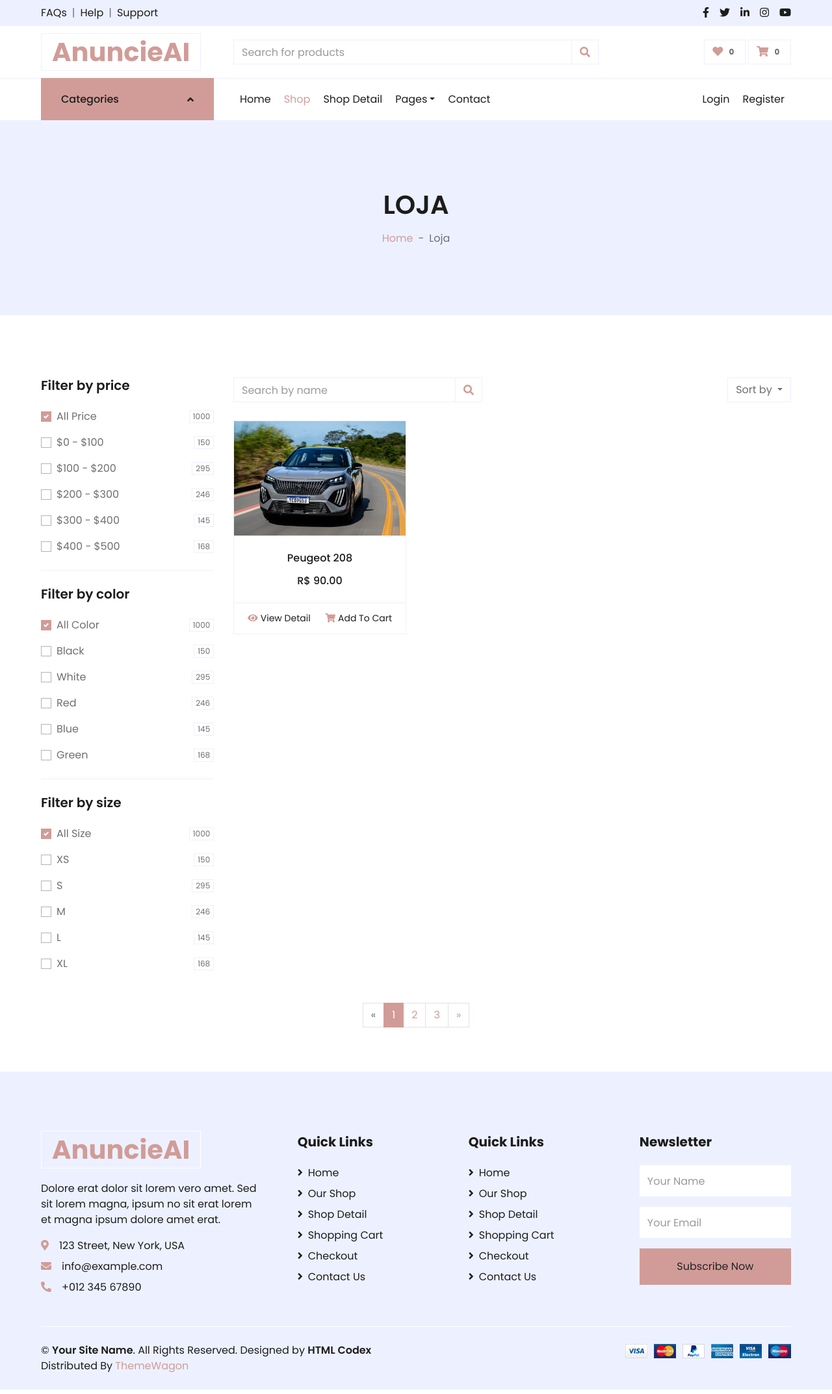
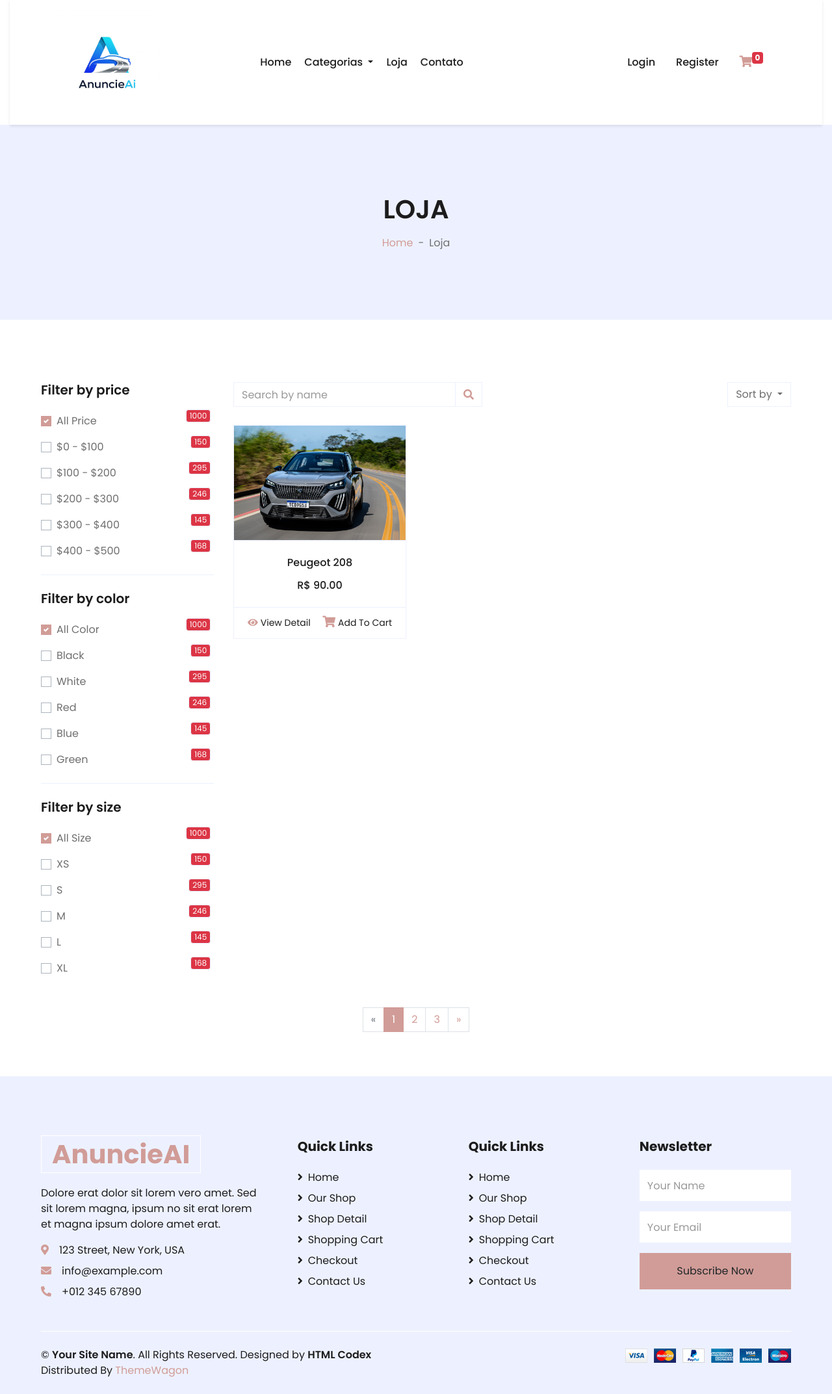
Before and after one commit to ArthConf/confessorcar, a Django app: page /loja/ in a window 1280 px wide. Shown: the whole page at 65% size. Run offline with Django 5.2, Linux system fonts and the light colour scheme; data comes from the database, SQL or seed files in the repository; some libraries are stand-ins or nearby versions.

Commit message:
alteracoes visuais do topbar de todos

```diff
--- a/anuncieai/templates/includes/topbar.html
+++ b/anuncieai/templates/includes/topbar.html
@@ -1,63 +1,136 @@
- <!-- Topbar Start -->
-    <div class="container-fluid">
-        <div class="row bg-secondary py-2 px-xl-5">
-            <div class="col-lg-6 d-none d-lg-block">
-                <div class="d-inline-flex align-items-center">
-                    <a class="text-dark" href="">FAQs</a>
-                    <span class="text-muted px-2">|</span>
-                    <a class="text-dark" href="">Help</a>
-                    <span class="text-muted px-2">|</span>
-                    <a class="text-dark" href="">Support</a>
-                </div>
-            </div>
-            <div class="col-lg-6 text-center text-lg-right">
-                <div class="d-inline-flex align-items-center">
-                    <a class="text-dark px-2" href="">
-                        <i class="fab fa-facebook-f"></i>
-                    </a>
-                    <a class="text-dark px-2" href="">
-                        <i class="fab fa-twitter"></i>
-                    </a>
-                    <a class="text-dark px-2" href="">
-                        <i class="fab fa-linkedin-in"></i>
-                    </a>
-                    <a class="text-dark px-2" href="">
-                        <i class="fab fa-instagram"></i>
-                    </a>
-                    <a class="text-dark pl-2" href="">
-                        <i class="fab fa-youtube"></i>
+{% load static %}
+
+<!-- Navbar Start -->
+<div class="container-fluid">
+    <nav class="navbar navbar-expand-lg navbar-light bg-light py-3">
+        <div class="container">
+            <!-- Logo -->
+            <a href="{% url 'home' %}" class="navbar-brand">
+                <img src="{% static 'img/logo_anuncieai.png' %}" alt="AnuncieAI Logo" class="logo-img">
+            </a>
+
+            <!-- Toggle Button for Mobile -->
+            <button class="navbar-toggler" type="button" data-toggle="collapse" data-target="#navbarNav">
+                <span class="navbar-toggler-icon"></span>
+            </button>
+
+            <!-- Navigation Links -->
+            <div class="collapse navbar-collapse" id="navbarNav">
+                <ul class="navbar-nav mx-auto">
+                    <li class="nav-item">
+                        <a href="{% url 'home' %}" class="nav-link">Home</a>
+                    </li>
+                    <li class="nav-item dropdown">
+                        <a class="nav-link dropdown-toggle" href="#" id="categoriesDropdown" role="button" data-toggle="dropdown">
+                            Categorias
+                        </a>
+                        <div class="dropdown-menu" aria-labelledby="categoriesDropdown">
+                            {% for cat in opcoes %}
+                            <a class="dropdown-item" href="{{ cat.get_url }}">{{ cat.categoria_nome }}</a>
+                            {% endfor %}
+                        </div>
+                    </li>
+                    <li class="nav-item">
+                        <a href="{% url 'loja' %}" class="nav-link">Loja</a>
+                    </li>
+                    <li class="nav-item">
+                        <a href="#" class="nav-link">Contato</a>
+                    </li>
+                </ul>
+
+                <!-- Right Side Items -->
+                <div class="navbar-nav ml-auto">
+                    <a href="#" class="nav-item nav-link">Login</a>
+                    <a href="#" class="nav-item nav-link">Register</a>
+                    <a href="#" class="nav-item nav-link">
+                        <i class="fas fa-shopping-cart text-primary"></i>
+                        <span class="badge">0</span>
                     </a>
                 </div>
             </div>
         </div>
-        <div class="row align-items-center py-3 px-xl-5">
-            <div class="col-lg-3 d-none d-lg-block">
-                <a href="" class="text-decoration-none">
-                    <h1 class="m-0 display-5 font-weight-semi-bold"><span class="text-primary font-weight-bold border px-3 mr-1">AnuncieAI</h1>
-                </a>
-            </div>
-            <div class="col-lg-6 col-6 text-left">
-                <form action="">
-                    <div class="input-group">
-                        <input type="text" class="form-control" placeholder="Search for products">
-                        <div class="input-group-append">
-                            <span class="input-group-text bg-transparent text-primary">
-                                <i class="fa fa-search"></i>
-                            </span>
-                        </div>
-                    </div>
-                </form>
-            </div>
-            <div class="col-lg-3 col-6 text-right">
-                <a href="" class="btn border">
-                    <i class="fas fa-heart text-primary"></i>
-                    <span class="badge">0</span>
-                </a>
-                <a href="" class="btn border">
-                    <i class="fas fa-shopping-cart text-primary"></i>
-                    <span class="badge">0</span>
-                </a>
-            </div>
-        </div>
-    </div>
-    <!-- Topbar End -->
+    </nav>
+</div>
+<!-- Navbar End -->
+
+<style>
+.logo-img {
+    height: 10rem;
+    width: auto;
+    text-align: left;
+    object-fit: contain;
+}
+
+.navbar-brand {
+    padding: 0;
+    margin-right: 2rem;
+}
+
+.navbar {
+    box-shadow: 0 2px 4px rgba(0,0,0,0.1);
+}
+
+.navbar-nav .nav-link {
+    font-weight: 500;
+    padding: 0.5rem 1rem;
+}
+
+.dropdown-menu {
+    border-radius: 0;
+    border: none;
+    box-shadow: 0 2px 4px rgba(0,0,0,0.1);
+}
+
+.dropdown-item:hover {
+    background-color: #f8f9fa;
+}
+
+/* Ajustes para responsividade */
+@media (max-width: 991.98px) {
+    .logo-img {
+        height: 6rem;
+    }
+
+    .navbar-collapse {
+        margin-top: 1rem;
+    }
+
+    /* Centralizar itens no mobile */
+    .navbar-nav.ml-auto {
+        margin: 0 auto;
+        text-align: center;
+    }
+}
+
+/* Estilos para os botões de login e registro */
+.navbar-nav.ml-auto .nav-link {
+    padding: 0.5rem 1rem;
+    transition: color 0.3s ease;
+}
+
+.navbar-nav.ml-auto .nav-link:hover {
+    color: #007bff;
+}
+
+/* Estilo para o badge do carrinho */
+.badge {
+    position: relative;
+    top: -8px;
+    right: 5px;
+    padding: 0.25em 0.4em;
+    font-size: 75%;
+    font-weight: 700;
+    line-height: 1;
+    text-align: center;
+    white-space: nowrap;
+    vertical-align: baseline;
+    border-radius: 0.25rem;
+    background-color: #dc3545;
+    color: white;
+}
+
+/* Ajuste do ícone do carrinho */
+.fa-shopping-cart {
+    font-size: 1.1rem;
+}
+</style>
--- a/anuncieai/templates/loja/carrinho/basetopbar.html
+++ b/anuncieai/templates/loja/carrinho/basetopbar.html
@@ -2,7 +2,7 @@
 <!DOCTYPE html>
 <html lang="en">
 
-{% include 'includes/topbar.html' %}
+
 <head>
     <meta charset="utf-8">
     <title>AnuncieAi</title>
@@ -62,64 +62,9 @@
 </head>
 
 <body>
-    <!-- Navbar Start -->
-    <div class="container-fluid">
-        <div class="row border-top px-xl-5">
-            <div class="col-lg-3 d-none d-lg-block categories-dropdown">
-                <a class="btn shadow-none d-flex align-items-center justify-content-between bg-primary text-white w-100 categories-toggle"
-                   data-toggle="collapse"
-                   href="#navbar-vertical"
-                   style="height: 65px; margin-top: -1px; padding: 0 30px;">
-                    <h6 class="m-0">Categories</h6>
-                    <i class="fa fa-angle-down text-dark"></i>
-                </a>
-                <nav class="collapse navbar navbar-vertical navbar-light align-items-start p-0 border border-top-0 border-bottom-0 categories-menu"
-                    id="navbar-vertical">
-                    <div class="navbar-nav w-100 overflow-hidden">
-                        {% for cat in opcoes %}
-                        <a href="{{ cat.get_url }}" class="nav-item nav-link">{{ cat.categoria_nome }}</a>
-                        {% endfor %}
-                    </div>
-                </nav>
-            </div>
-            <div class="col-lg-9">
-                <nav class="navbar navbar-expand-lg bg-light navbar-light py-3 py-lg-0 px-0">
-                    <a href="" class="text-decoration-none d-block d-lg-none">
-                        <h1 class="m-0 display-5 font-weight-semi-bold"><span class="text-primary font-weight-bold border px-3 mr-1">AnuncieAI</h1>
-                    </a>
-                    <button type="button" class="navbar-toggler" data-toggle="collapse" data-target="#navbarCollapse">
-                        <span class="navbar-toggler-icon"></span>
-                    </button>
-                    <div class="collapse navbar-collapse justify-content-between" id="navbarCollapse">
-                        <div class="navbar-nav mr-auto py-0">
-                            <a href="{% url 'home' %}" class="nav-item nav-link">Home</a>
-                            <a href="{% url 'loja' %}" class="nav-item nav-link active">Shop</a>
-                            <a href="detail.html" class="nav-item nav-link">Shop Detail</a>
-                            <div class="nav-item dropdown">
-                                <a href="#" class="nav-link dropdown-toggle" data-toggle="dropdown">Pages</a>
-                                <div class="dropdown-menu rounded-0 m-0">
-                                    <a href="cart.html" class="dropdown-item">Shopping Cart</a>
-                                    <a href="checkout.html" class="dropdown-item">Checkout</a>
-                                </div>
-                            </div>
-                            <a href="contact.html" class="nav-item nav-link">Contact</a>
-                        </div>
-                        <div class="navbar-nav ml-auto py-0">
-                            <a href="" class="nav-item nav-link">Login</a>
-                            <a href="" class="nav-item nav-link">Register</a>
-                        </div>
-                    </div>
-                </nav>
-            </div>
-        </div>
-    </div>
-    <!-- Navbar End -->
-
-
+    {% include 'includes/topbar.html' %}
     {% block content %}
-
     {% endblock %}
-
     {% include 'includes/footer.html' %}
 
     <!-- JavaScript Libraries -->
```
Also changed, not shown: anuncieai/templates/includes/navbar.html (+64 -12 lines).
